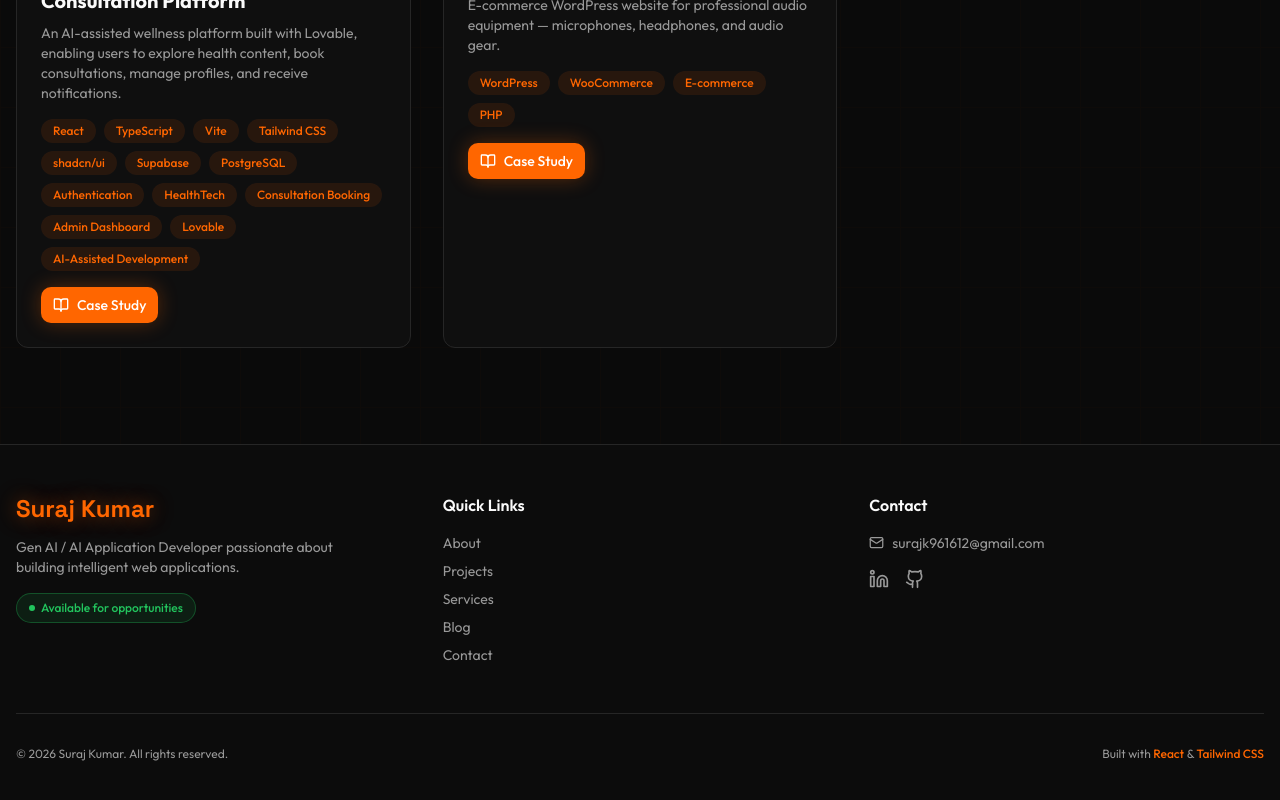
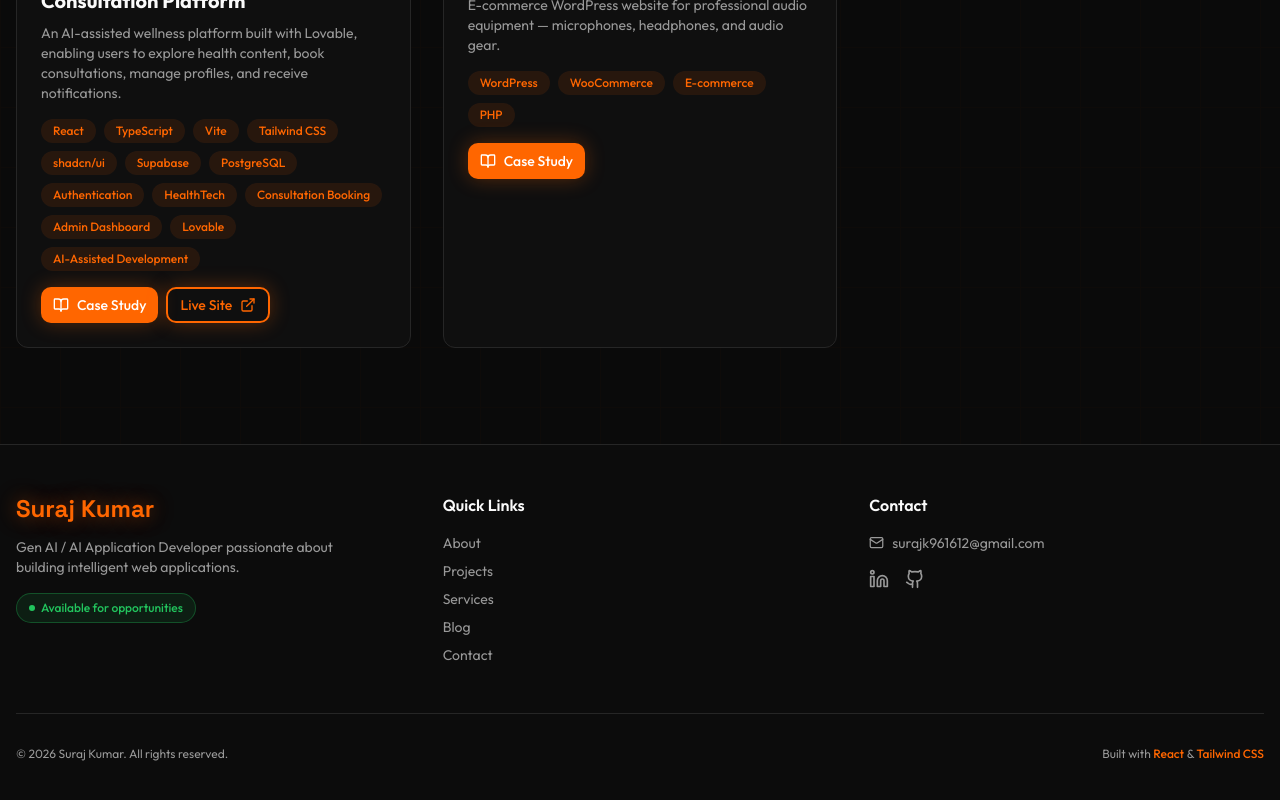
Before and after one commit to SurajK88888/my_portfolio, a React (Vite) app: page /projects in a window 1280 px wide. Shown: the part 1953-2753 px from the top of the page. Built offline with nearby package versions, Linux system fonts and the light colour scheme; the HTML template or start-up script is replaced by a standard one.

Commit message:
Update project link for wellness health

```diff
--- a/src/data/projects.ts
+++ b/src/data/projects.ts
@@ -231,7 +231,7 @@ export const projects: Project[] = [
   category: "Web",
   github:
     "https://github.com/SurajK88888/wellness-health",
-  link: "",
+  link: "https://wellness-health-mu.vercel.app/",
   image: "",
   challenge:
     "Wellness users need a single, accessible place to discover reliable health content, manage their account, and request consultations.",
```
